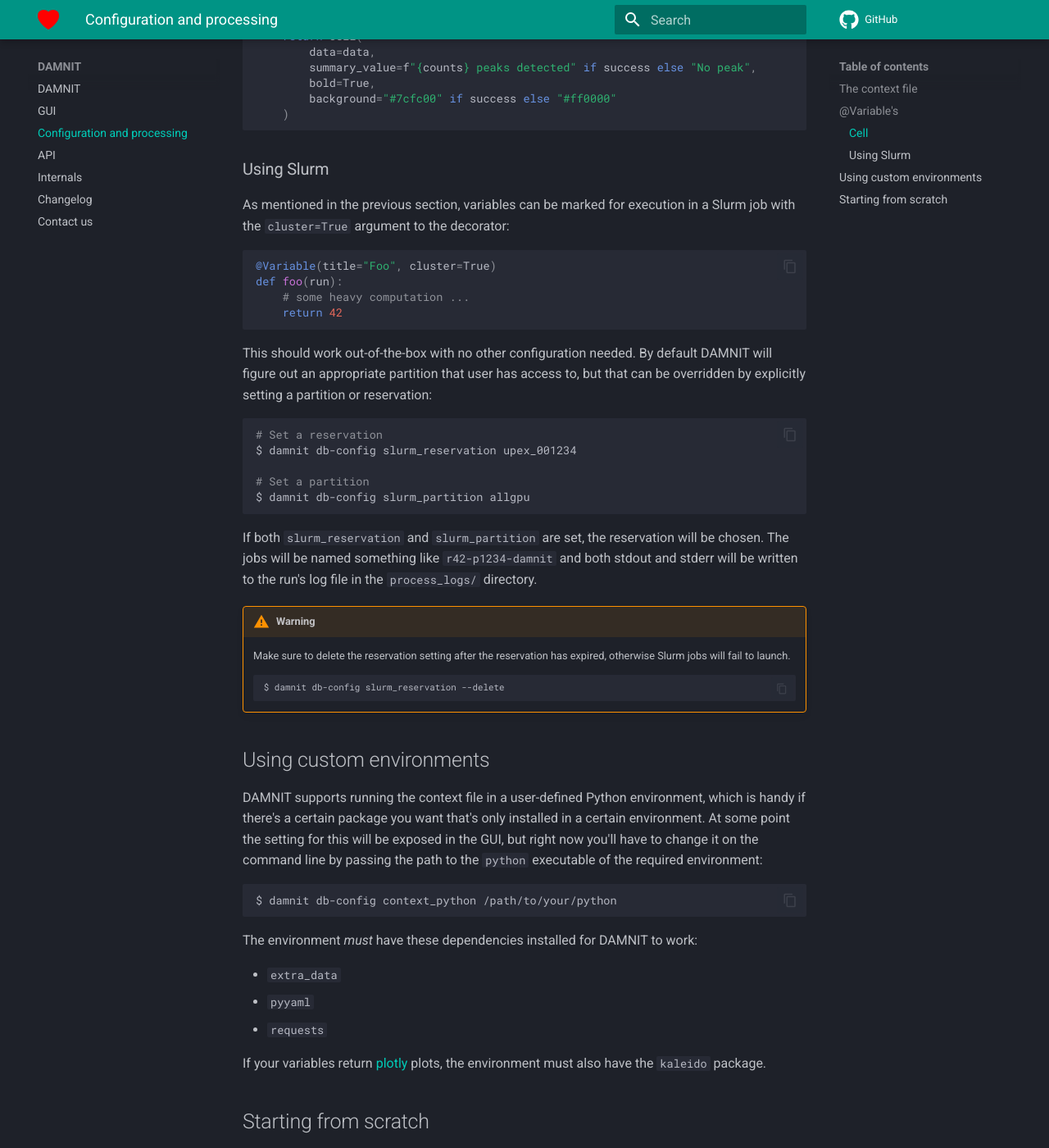
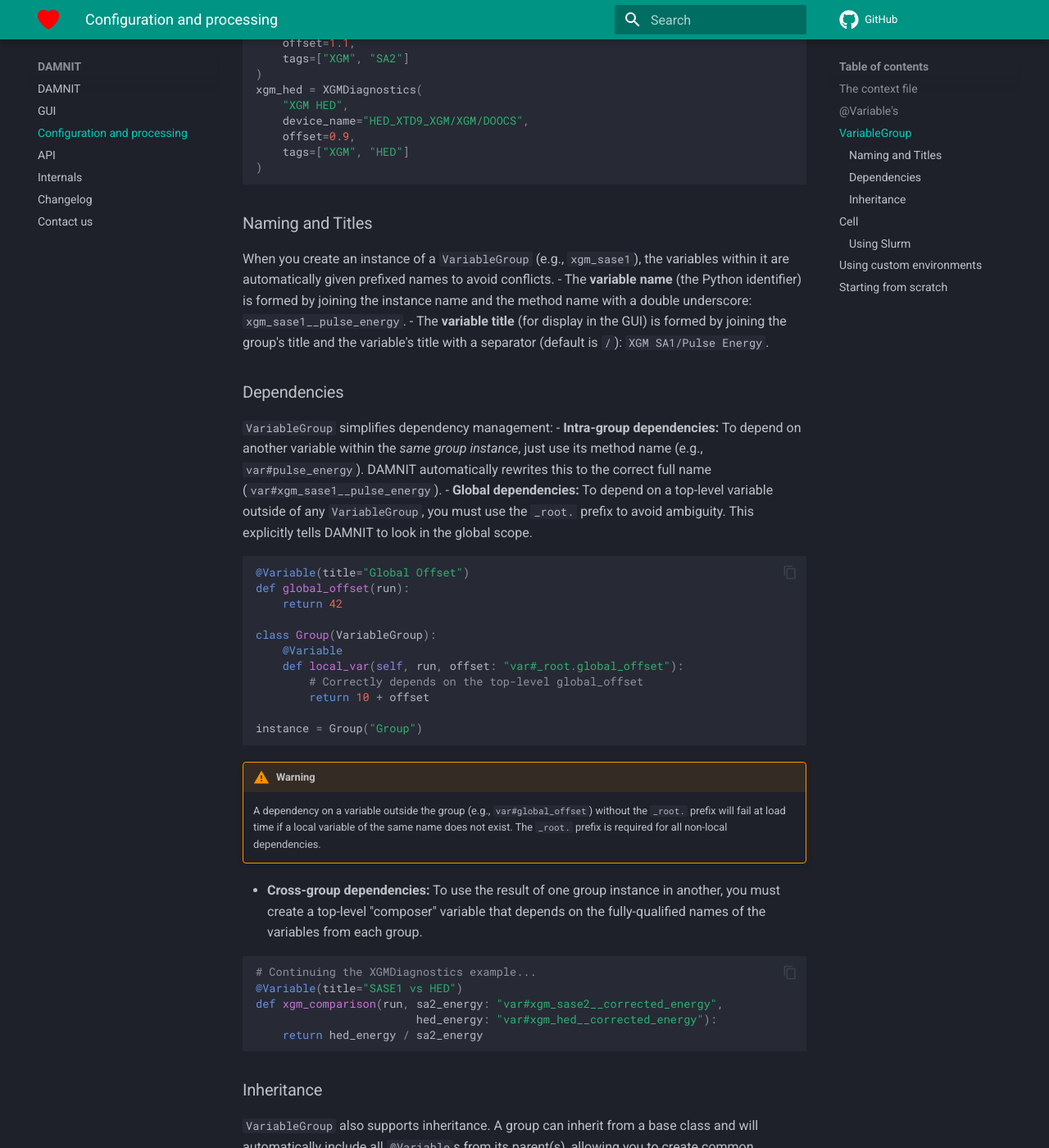
Before and after one commit to European-XFEL/DAMNIT, an MkDocs documentation site: the page built from docs/configuration_and_management.md, in a window 1280 px wide and 1400 px high, scrolled down 4232 px. Shown: the whole window at 82% size. Built offline with MkDocs 1.6.1 and Material for MkDocs 9.7.7, drawn with Linux system fonts in a browser that asks for light colours; comment, search, counter and statistics services are not loaded; some of the changed text lies outside the part shown.

Commit message:
docs: document the VariableGroup class

````diff
--- a/docs/configuration_and_management.md
+++ b/docs/configuration_and_management.md
@@ -171,8 +171,118 @@
 $ damnit db-config noncluster_mem 50G
 ```
 
-### Cell
+## `VariableGroup`
+For more complex or reusable sets of analyses, you can group related variables
+together using the `VariableGroup` class. This allows you to create
+self-contained components that can be configured and instantiated multiple
+times.
 
+A `VariableGroup` is a class that inherits from `damnit_ctx.VariableGroup` and
+contains methods decorated with `@Variable`.
+
+```python title="context.py"
+from damnit_ctx import Variable, VariableGroup
+
+class XGMDiagnostics(VariableGroup):
+
+    @Variable(title="Pulse Energy", summary="mean")
+    def pulse_energy(self, run, device_name: str):
+        return XGM(run, self.device_name).pulse_energy()
+
+    @Variable(title="Corrected Energy", summary="mean")
+    def corrected_energy(self, run, energy: "var#pulse_energy", offset: float = 0.0):
+        # This has an intra-group dependency on the 'pulse_energy' variable
+        return energy + offset
+
+# Instantiate the group in your context file
+xgm_sase2 = XGMDiagnostics(
+    "XGM SA2",
+    device_name="SA2_XTD6_XGM/XGM/DOOCS",
+    offset=1.1,
+    tags=["XGM", "SA2"]
+)
+xgm_hed = XGMDiagnostics(
+    "XGM HED",
+    device_name="HED_XTD9_XGM/XGM/DOOCS",
+    offset=0.9,
+    tags=["XGM", "HED"]
+)
+```
+
+### Naming and Titles
+When you create an instance of a `VariableGroup` (e.g., `xgm_sase1`), the
+variables within it are automatically given prefixed names to avoid conflicts.
+- The **variable name** (the Python identifier) is formed by joining the
+  instance name and the method name with a double underscore:
+  `xgm_sase1__pulse_energy`.
+- The **variable title** (for display in the GUI) is formed by joining the
+  group's title and the variable's title with a separator (default is `/`):
+  `XGM SA1/Pulse Energy`.
+
+### Dependencies
+`VariableGroup` simplifies dependency management:
+- **Intra-group dependencies:** To depend on another variable within the *same
+  group instance*, just use its method name (e.g., `var#pulse_energy`). DAMNIT
+  automatically rewrites this to the correct full name
+  (`var#xgm_sase1__pulse_energy`).
+- **Global dependencies:** To depend on a top-level variable outside of any
+  `VariableGroup`, you must use the `_root.` prefix to avoid ambiguity. This explicitly
+  tells DAMNIT to look in the global scope.
+
+```python
+@Variable(title="Global Offset")
+def global_offset(run):
+    return 42
+
+class Group(VariableGroup):
+    @Variable
+    def local_var(self, run, offset: "var#_root.global_offset"):
+        # Correctly depends on the top-level global_offset
+        return 10 + offset
+
+instance = Group("Group")
+```
+
+!!! warning
+    A dependency on a variable outside the group (e.g., `var#global_offset`)
+    without the `_root.` prefix will fail at load time if a local variable of
+    the same name does not exist. The `_root.` prefix is required for all
+    non-local dependencies.
+
+- **Cross-group dependencies:** To use the result of one group instance in
+  another, you must create a top-level "composer" variable that depends on the
+  fully-qualified names of the variables from each group.
+
+```python
+# Continuing the XGMDiagnostics example...
+@Variable(title="SASE1 vs HED")
+def xgm_comparison(run, sa2_energy: "var#xgm_sase2__corrected_energy",
+                        hed_energy: "var#xgm_hed__corrected_energy"):
+    return hed_energy / sa2_energy
+```
+
+### Inheritance
+`VariableGroup` also supports inheritance. A group can inherit from a base class
+and will automatically include all `@Variable`s from its parent(s), allowing you
+to create common, reusable sets of analyses.
+
+```python
+class BaseAnalysis(VariableGroup):
+    @Variable(title="Train Count")
+    def n_trains(self, run):
+        return len(run.train_ids)
+
+class DetectorAnalysis(BaseAnalysis): # Inherits n_trains
+    @Variable(title="Photon Count", data="proc")
+    def photon_count(self, run. n_trains: "var#n_trains"):
+        # ... some detector-specific logic
+        return 1e6
+
+detector = DetectorAnalysis("Detector")
+# This instance will have two variables: detector__n_trains and detector__photon_count
+```
+
+## Cell
 The `Cell` object is a versatile container that allows customizing how data is
 stored and displayed in the table. When writing [Variables](#variables), you can
 return a `Cell` object to control both the full data storage and its summary
````
